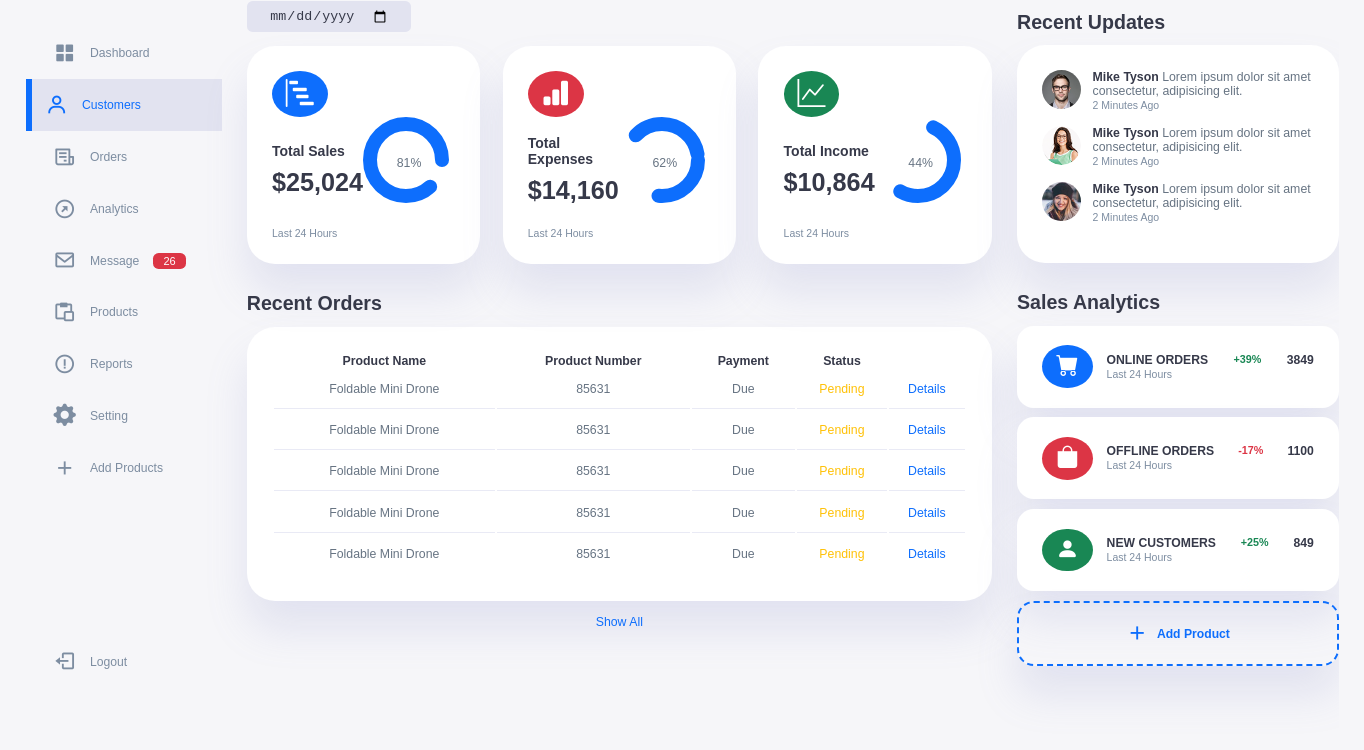
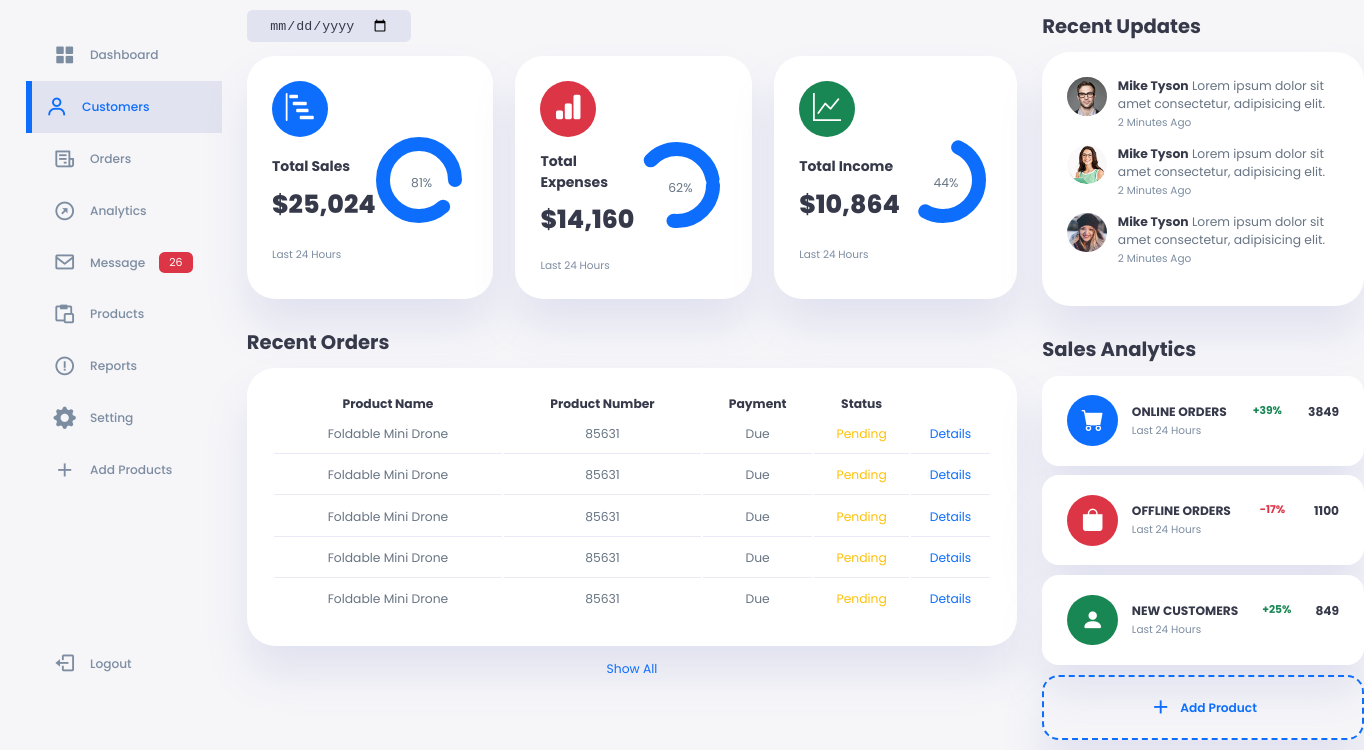
Before and after one commit to MuhammadzohidLatifjonov/Dashboard, a plain HTML site: page Dashboard/index.html in a window 1280 px wide. Shown: the part 62-812 px from the top of the page, 1364 px wide, since content can reach past the window. Drawn offline with Linux system fonts and the light colour scheme.

Commit message:
Update style.css

```diff
--- a/Dashboard/style.css
+++ b/Dashboard/style.css
@@ -1,4 +1,4 @@
-/* @import url("https://fonts.googleapis.com/css2?family=Poppins:wght@100;200;300;400;500;600;700;800;900&display=swap"); */
+@import url("https://fonts.googleapis.com/css2?family=Poppins:wght@100;200;300;400;500;600;700;800;900&display=swap");
 
 * {
   padding: 0;
```
